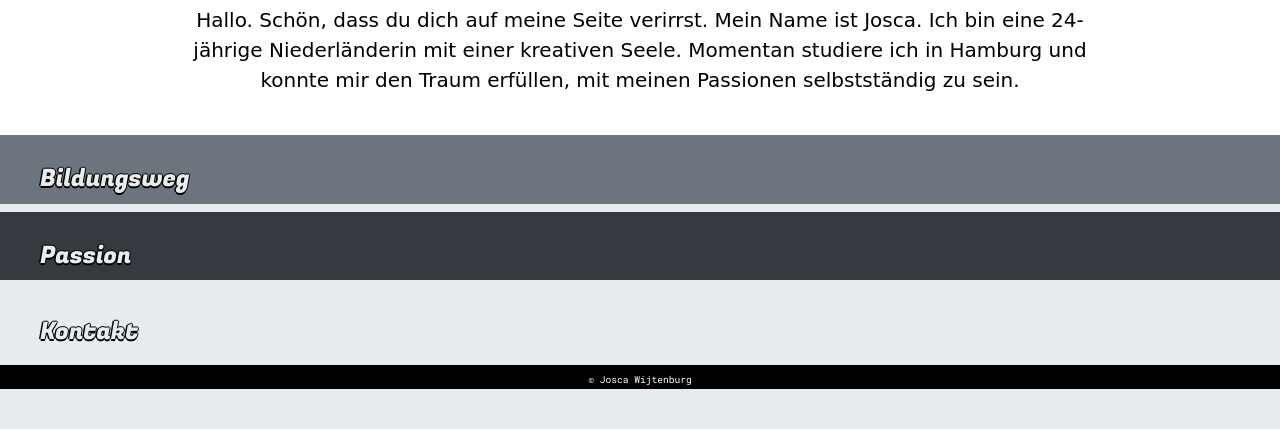
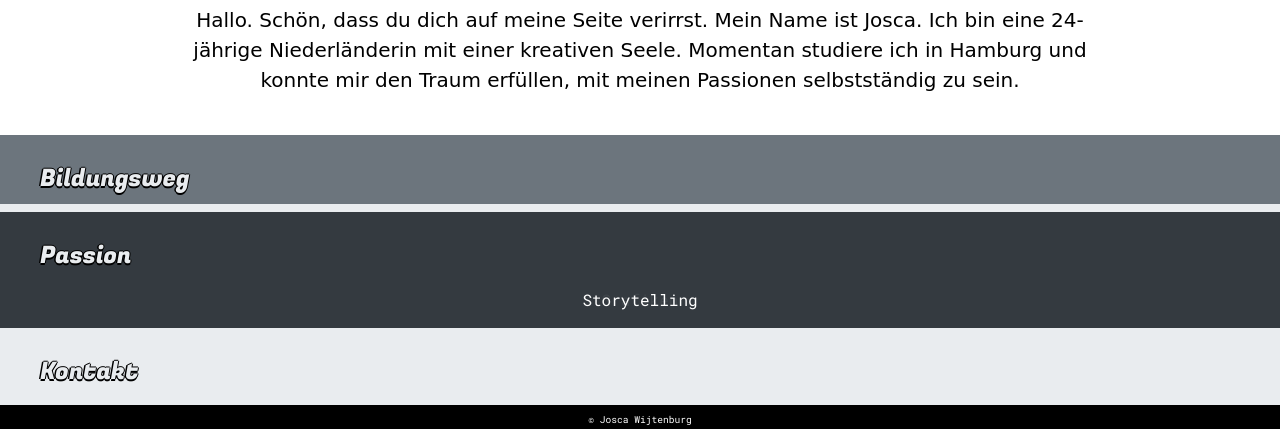
Before and after one commit to JoscaWij/portfolio, a plain HTML site: page index.html in a window 1280 px wide. Shown: the part 378-807 px from the top of the page. Drawn offline with nearby package versions, Linux system fonts and the light colour scheme; a web font is replaced by a local one.

Commit message:
Add carousel

```diff
--- a/index.html
+++ b/index.html
@@ -93,6 +93,55 @@
       <!--Passion-->
       <section id="passion">
         <h2>Passion</h2>
+        <!--Carousel-->
+        <section
+          id="carousel-passion"
+          class="carousel slide carousel-fade"
+          data-ride="carousel"
+        >
+          <container class="carousel-inner">
+            <div class="carousel-item active">
+              <p>Storytelling</p>
+            </div>
+            <div class="carousel-item">
+              <p>
+                Grafiken
+              </p>
+            </div>
+            <div class="carousel-item">
+              <p>Trainerin</p>
+            </div>
+          </container>
+          <container>
+            <!--Nav-buttons-->
+            <!--previous-->
+            <a
+              class="carousel-control-prev"
+              href="#carousel-passion"
+              role="button"
+              data-slide="prev"
+            >
+              <span
+                class="casousel-control-prev-icon"
+                aria-hidden="true"
+              ></span>
+              <span class="sr-only">p</span>
+            </a>
+            <!--next-->
+            <a
+              class="carousel-control-next"
+              href="#carousel-passion"
+              role="button"
+              data-slide="next"
+            >
+              <span
+                class="casousel-control-next-icon"
+                aria-hidden="true"
+              ></span>
+              <span class="sr-only">n</span>
+            </a>
+          </container>
+        </section>
       </section>
       <!--Kontakt-->
       <section id="kontakt">
--- a/scss/custom.scss
+++ b/scss/custom.scss
@@ -87,6 +87,10 @@ h2 {
   background-color: #343a40;
 }
 
+.carousel-inner {
+  text-align: center;
+}
+
 /*Footer*/
 footer {
   background-color: black;
```
Also changed, not shown: css/custom.css, 1 other file.
